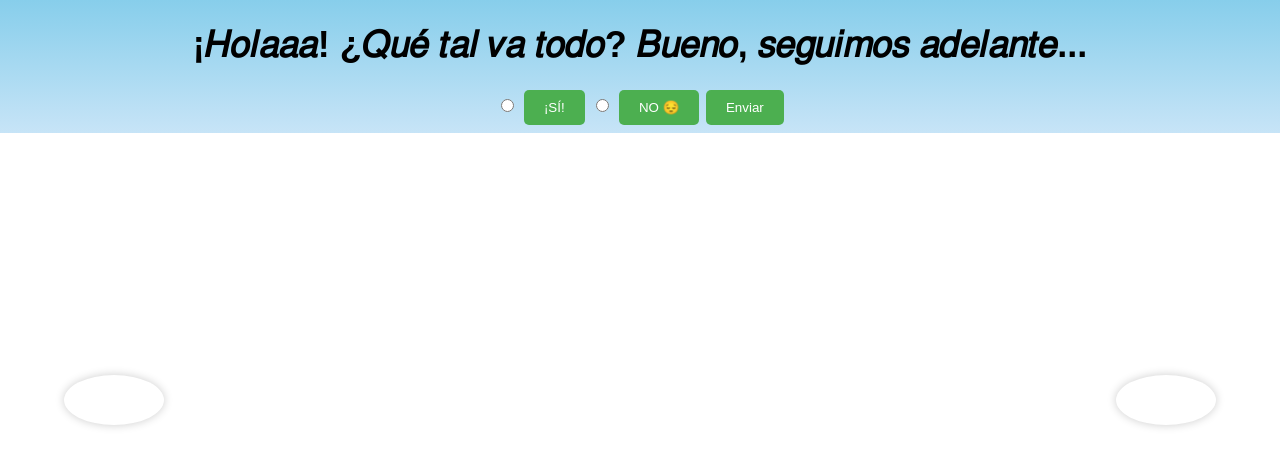
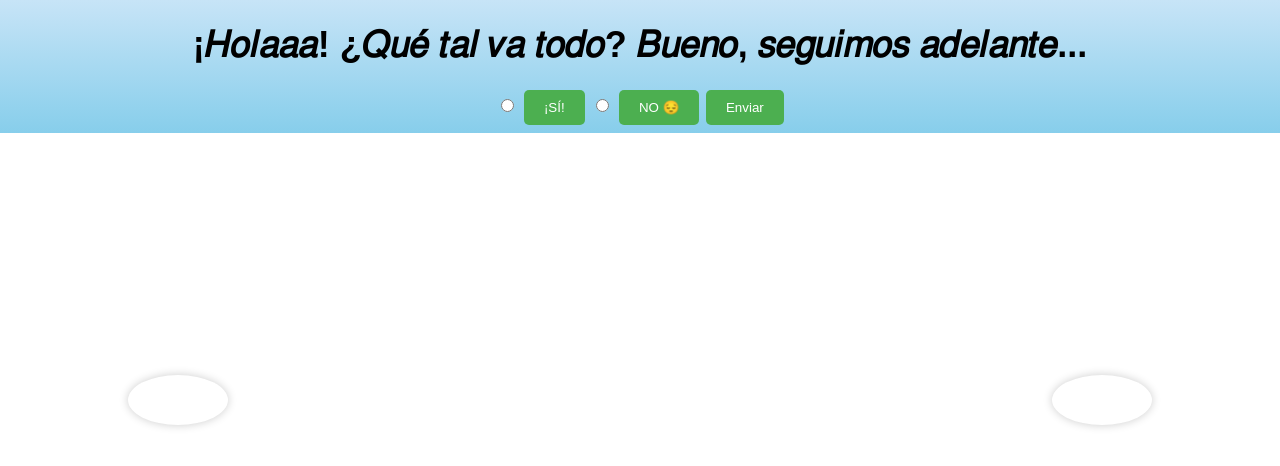
Before and after one commit to JaviCini/pasamate, a plain HTML site: page index.html in a window 1280 px wide. Drawn offline with Linux system fonts and the light colour scheme.

Commit message:
Update index.html
Signed-off-by: JaviCini <kevinvillon0512@gmail.com>

```diff
--- a/index.html
+++ b/index.html
@@ -4,7 +4,7 @@
   <title>XD INTENTO 200 </title>
   <style>
     body {
-      background-image: linear-gradient(to bottom, #87CEEB, #C7E4F7); /* Fondo celeste */
+      background-image: linear-gradient(to bottom, #C7E4F7, #87CEEB); /* Gradiente de cielo */
       background-repeat: no-repeat;
       text-align: center; /* Centrar texto */
       font-size: 24px; /* Tamaño de fuente uniforme */
@@ -19,13 +19,12 @@
       background-color: #FFFFFF;
       border-radius: 50%;
       box-shadow: 0 0 10px rgba(0, 0, 0, 0.2);
-      z-index: -1; /* Posicionar nubes detrás del texto */
     }
     .cloud-left {
-      left: 5%;
+      left: 10%;
     }
     .cloud-right {
-      right: 5%;
+      right: 10%;
     }
     .animated-button {
       background-color: #4CAF50;
```
